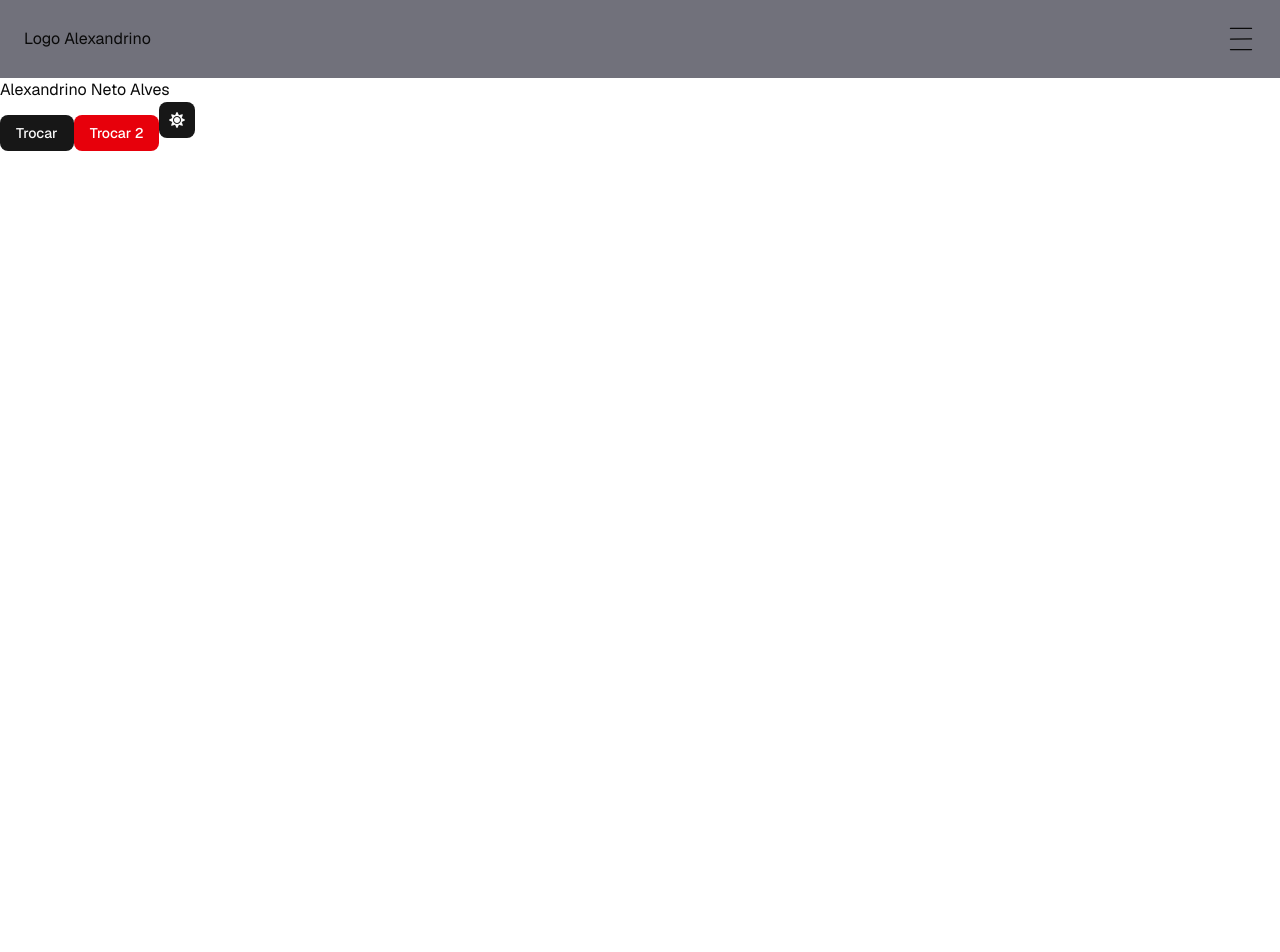
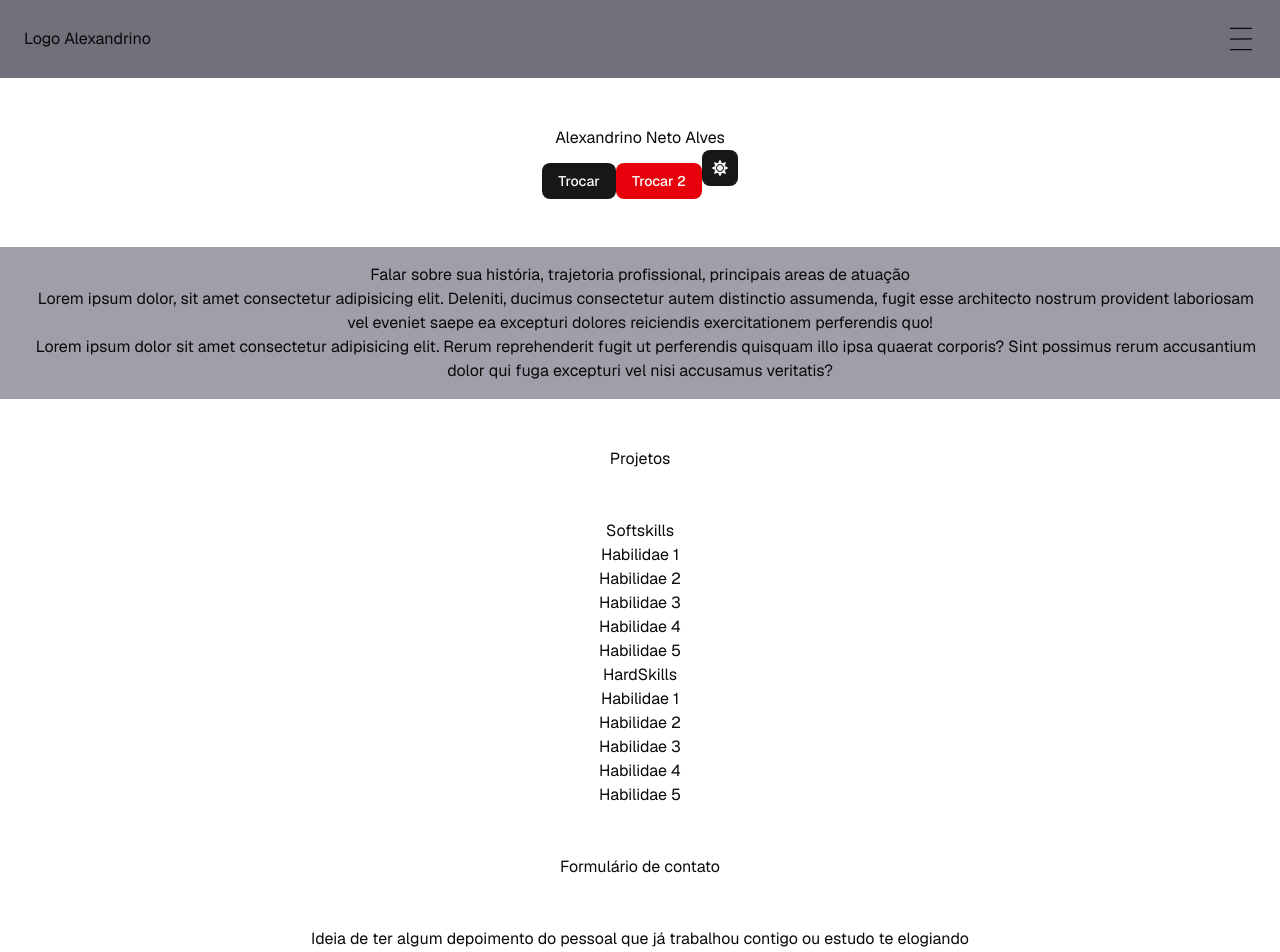
Before and after one commit to luscabap/portfolio-alexandrino, a Next.js app: page / in a window 1280 px wide. Shown: the top 952 px of the page. Before the commit the page ends 800 px from the top, so only its background shows below. Built offline with nearby package versions, Linux system fonts and the light colour scheme.

Commit message:
feat: adjusting styles

```diff
--- a/src/app/page.tsx
+++ b/src/app/page.tsx
@@ -1,11 +1,22 @@
+import About from "./components/about";
+import Header from "./components/header";
+import Skills from "./components/skills";
+import Footer from "./components/footer";
+import Contact from "./components/contact";
+import Projects from "./components/projects";
 import Apresentation from "./components/apresentation";
-import Header from "./components/header";
 
 export default function Home() {
   return (
-    <div className="font-[family-name:var(--font-geist-sans)]">
+    <div className="font-[family-name:var(--font-geist-sans)] flex flex-col items-center justify-start gap-12 text-center">
       <Header />
       <Apresentation />
+      <About />
+      <Projects />
+      <Skills />
+      <Contact />
+      <span>Ideia de ter algum depoimento do pessoal que já trabalhou contigo ou estudo te elogiando</span>
+      <Footer />
     </div>
   );
 }
```
